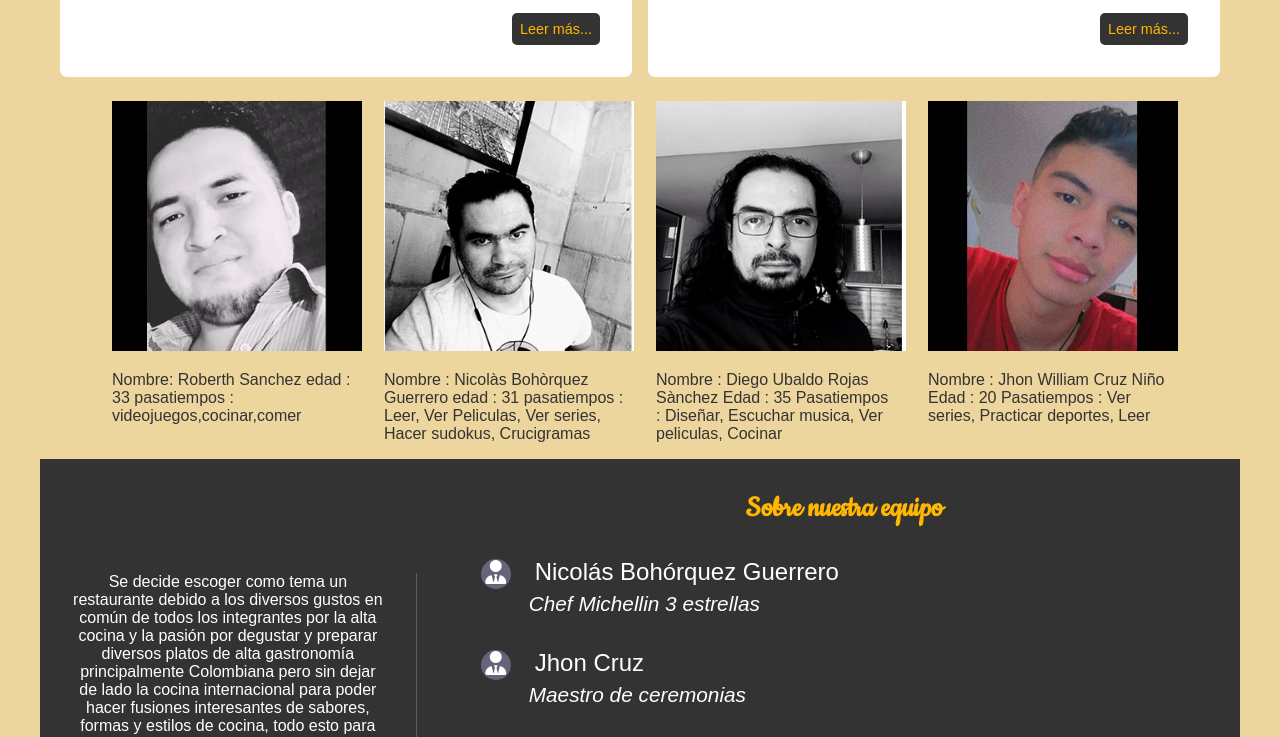
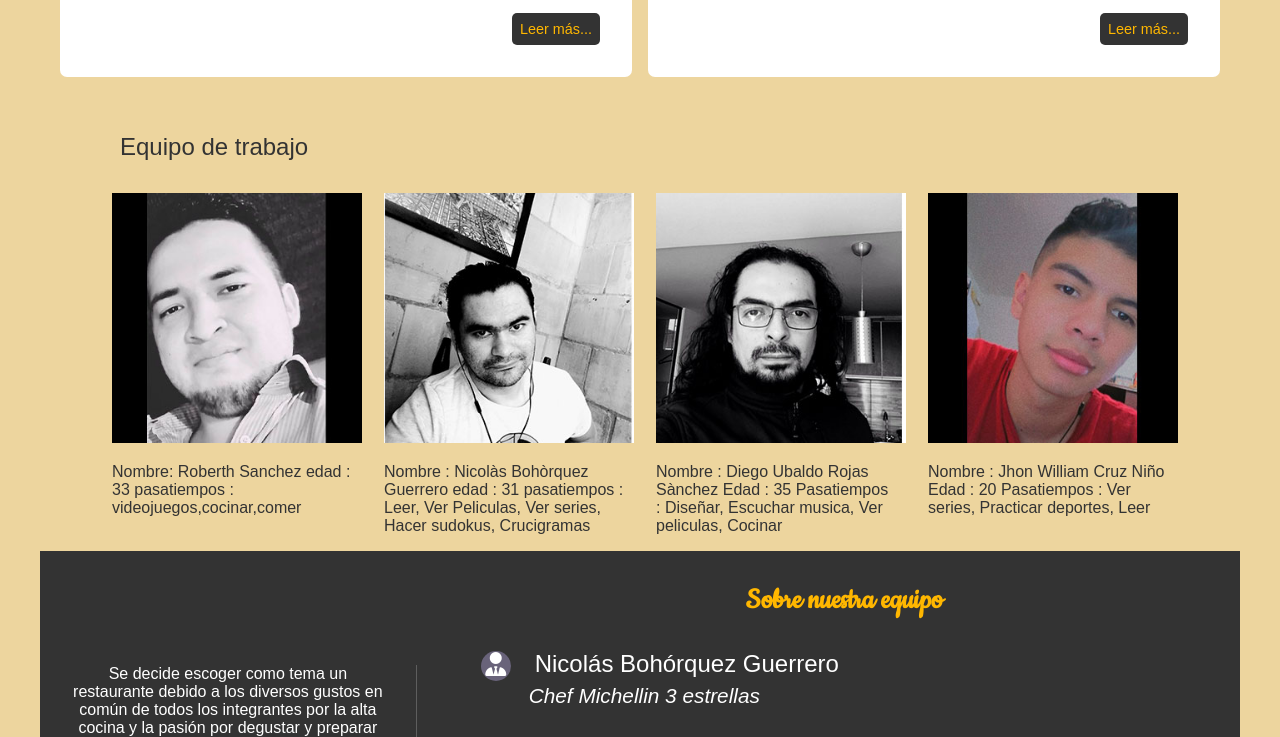
Before and after one commit to nibohr/semana-1-52, a website: page src/index.html in a window 1280 px wide. Shown: the part 2200-2937 px from the top of the page. Drawn offline with Linux system fonts and the light colour scheme.

Commit message:
MERGE FINALgit add .!

```diff
--- a/src/index.html
+++ b/src/index.html
@@ -80,6 +80,9 @@
       </div>
     </section>
     <!--fin section.noticias-->
+	<section class="nombreSeccion">
+      <h2>Equipo de trabajo</h2>
+    </section>
     <section class="seccionTeam" id="team">
       <div class="cardTeam">
           <img src="img/1.jpg" alt="Roberth">
```
